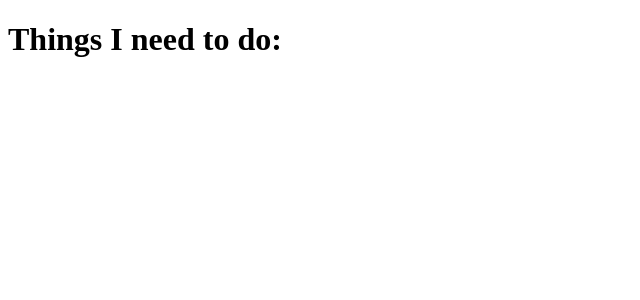
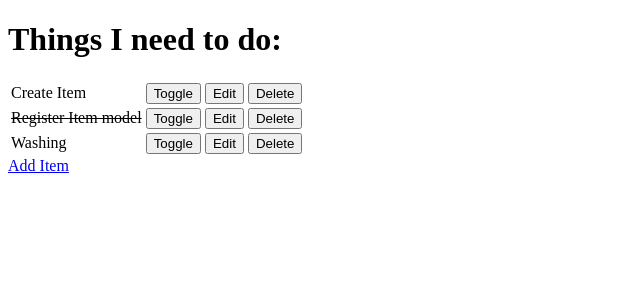
Before and after one commit to meija1/ci-fsf-hello-django, a Django app: page / in a window 1280 px wide. Shown: the top 300 px of the page, without its empty margins (0-640 px from the left). Run offline with Django 3.2, Linux system fonts and the light colour scheme; data comes from the database, SQL or seed files in the repository; both versions use the stored data as it was after the commit.

Commit message:
Add edit, toggle and delete options

```diff
--- a/djano_todo/urls.py
+++ b/djano_todo/urls.py
@@ -15,9 +15,13 @@ Including another URLconf
 """
 from django.contrib import admin
 from django.urls import path
-from todo.views import get_todo_list
+from todo.views import get_todo_list, add_item, edit_item, toggle_item, delete_item
 
 urlpatterns = [
     path('admin/', admin.site.urls),
-    path('', get_todo_list, name='get_todo_list')
+    path('', get_todo_list, name='get_todo_list'),
+    path('add', add_item, name='add'),
+    path('edit/<item_id>', edit_item, name='edit'),
+    path('toggle/<item_id>', toggle_item, name='toggle'),
+    path('delete/<item_id>', delete_item, name='delete')
 ]
--- a/todo/templates/todo/todo_list.html
+++ b/todo/templates/todo/todo_list.html
@@ -8,5 +8,26 @@
 </head>
 <body>
     <h1>Things I need to do:</h1>
+    <table>
+    {% for item in items %}
+    <tr>
+        {% if item.done %}
+        <td><strike>{{ item.name }}</strike></td>
+        {% else %}
+        <td>{{ item.name }}</td>
+        {% endif %}
+        <td>
+            <a href="/toggle/{{ item.id }}"><button>Toggle</button></a>
+        </td>
+        <td>
+            <a href="/edit/{{ item.id }}"><button>Edit</button></a>
+        </td>
+        <td>
+            <a href="/delete/{{ item.id }}"><button>Delete</button></a>
+        </td>
+    </tr>
+    {% endfor %}
+    </table>
+    <a href="/add">Add Item</a>
 </body>
 </html>
--- a/todo/views.py
+++ b/todo/views.py
@@ -1,5 +1,51 @@
-from django.shortcuts import render
+from django.shortcuts import render, redirect, get_object_or_404
+from .models import Item
+from .forms import ItemForm
 
 
 def get_todo_list(request):
-    return render(request, 'todo/todo_list.html')
+    items = Item.objects.all()
+    context = {
+        'items': items
+    }
+    return render(request, 'todo/todo_list.html', context)
+
+
+def add_item(request):
+    if request.method == 'POST':
+        form = ItemForm(request.POST)
+        if form.is_valid():
+            form.save()
+            return redirect('get_todo_list')
+    form = ItemForm()
+    context = {
+        'form': form
+    }
+    return render(request, 'todo/add_item.html', context)
+
+
+def edit_item(request, item_id):
+    item = get_object_or_404(Item, id=item_id)
+    if request.method == 'POST':
+        form = ItemForm(request.POST, instance=item)
+        if form.is_valid():
+            form.save()
+            return redirect('get_todo_list')
+    form = ItemForm(instance=item)
+    context = {
+        'form': form
+    }
+    return render(request, 'todo/edit_item.html', context)
+
+
+def toggle_item(request, item_id):
+    item = get_object_or_404(Item, id=item_id)
+    item.done = not item.done
+    item.save()
+    return redirect('get_todo_list')
+
+
+def delete_item(request, item_id):
+    item = get_object_or_404(Item, id=item_id)
+    item.delete()
+    return redirect('get_todo_list')
```
Also changed, not shown: todo/forms.py (added, +8 -0 lines), todo/templates/todo/add_item.html (added, +18 -0 lines), todo/templates/todo/edit_item.html (added, +18 -0 lines), db.sqlite3.
